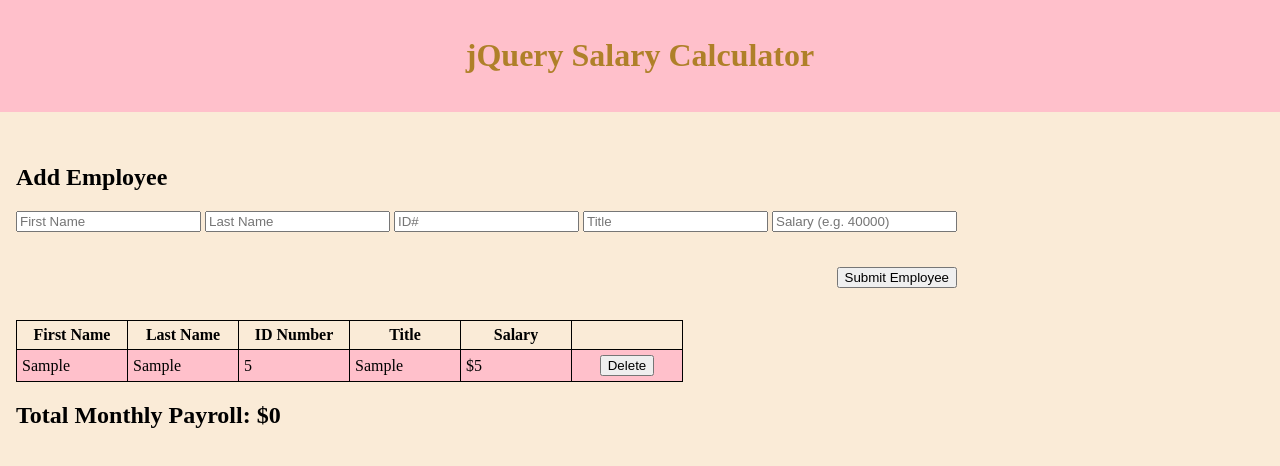
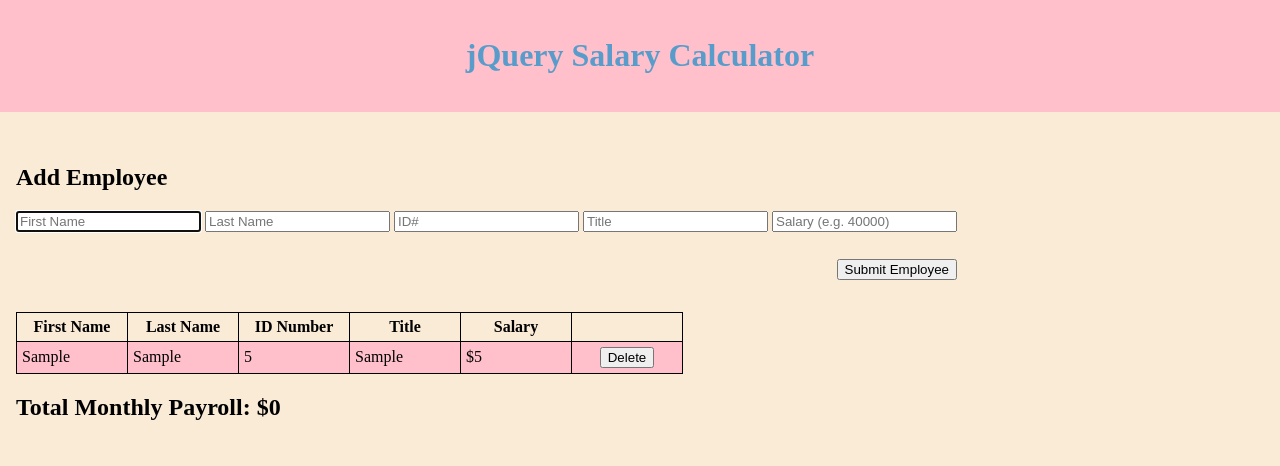
Before and after one commit to julianbooher/jquery-salary-calculator, a plain HTML site: page index.html in a window 1280 px wide. Both pictures are taken after typing "Sample", "Sample", "5", "Sample", "5" into the empty fields and a click on the button "Submit Employee". Drawn offline with Linux system fonts and the light colour scheme.

Commit message:
fiddled with styling, added comments, checked to ensure everything is working.

```diff
--- a/client.js
+++ b/client.js
@@ -48,26 +48,30 @@
         emptyValues();
         // This is used for an id field in the table row for addition and deletion later.
         tableRowCounter ++;
+        // This moves the cursor back to the First Name input field, that way the user doesn't have to click it after they've submitted an employee.
+        // Allows the user to go right into typing another employee's information.
+        $('#in-first-name').focus();
     } else{
+        // Display error check message near the input fields.
         $('.input-response').append('');
         $('.input-response').append('Please insert a value in each field');
-        console.log('nope');
     }
 }
 
 function appendTable(employee){
+    // Make a new row, to be appended with data.
     $('#employee-table').append(`<tr id="row-${tableRowCounter}"></tr>`);
     // I wanted to use a for/in loop to append these at first, but it would make it tough to implement the formatting for USD.
-    // I could do that formatting earlier, however then it may make it tricky to do math things with it later.
     $(`#row-${tableRowCounter}`).append(`<td>${employee.firstName}</td>`);
     $(`#row-${tableRowCounter}`).append(`<td>${employee.lastName}</td>`);
     $(`#row-${tableRowCounter}`).append(`<td>${employee.idNumber}</td>`);
     $(`#row-${tableRowCounter}`).append(`<td>${employee.title}</td>`);
+    // I could do that formatting earlier, however then it may make it tricky to do math things with it later.
     $(`#row-${tableRowCounter}`).append(`<td>${formatter.format(employee.salary)}</td>`);
     $(`#row-${tableRowCounter}`).append(`<td class="table-button"><button class="delete-button" id="${tableRowCounter}" value="${employee.salary}">Delete</button></td>`);
 }
 
-// Adjusts the total monthly
+// Adjusts the total monthly payroll costs.
 function appendMonthlySalary(){
     let totalSalaries = 0
     // Loop to add up all of the salaries.
@@ -76,10 +80,9 @@
     }
     // Divide by 12, since this is gonna be monthly payroll, and round it.
     totalSalaries = Math.round(totalSalaries / 12);
-    console.log(totalSalaries);
     // If the total monthly payroll is 20k or more, make it red
     // Wanted to use toggle, but I'm not sure how to make that work with how I have this set up.
-    if (totalSalaries > 19999){
+    if (totalSalaries >= 20000){
         // Format the payroll to USD.
         totalSalaries = formatter.format(totalSalaries);
         $('.payroll').empty();
@@ -89,6 +92,7 @@
     else{
         // Format the payroll to USD.
         totalSalaries = formatter.format(totalSalaries);
+        // Display the payroll below the table.
         $('.payroll').empty();
         $('.payroll').append(`<span id="salary-count">Total Monthly Payroll: ${totalSalaries}</span>`);
     }
@@ -100,7 +104,7 @@
     let rowId = Number(this.id);
     // Delete that row.
     $(`#row-${rowId}`).remove();
-    // Delete from salaries array.
+    // Delete from salaries array using a for loop and checking values.
     for (let i = 0; i < salaries.length; i++){
         if (rowId === salaries[i].row){
             salaries.splice(i, 1);
--- a/styles.css
+++ b/styles.css
@@ -9,7 +9,7 @@
     text-align: center;
     background-color: pink;
     padding: 1em;
-    color: rgb(175, 128, 41);
+    color: rgb(87, 156, 202);
 }
 
 .submission-fields{
@@ -18,7 +18,7 @@
 }
 
 #add-employee{
-    margin-top: 1em;
+    margin-top: 5px;
     float: right;
 }
 
```
